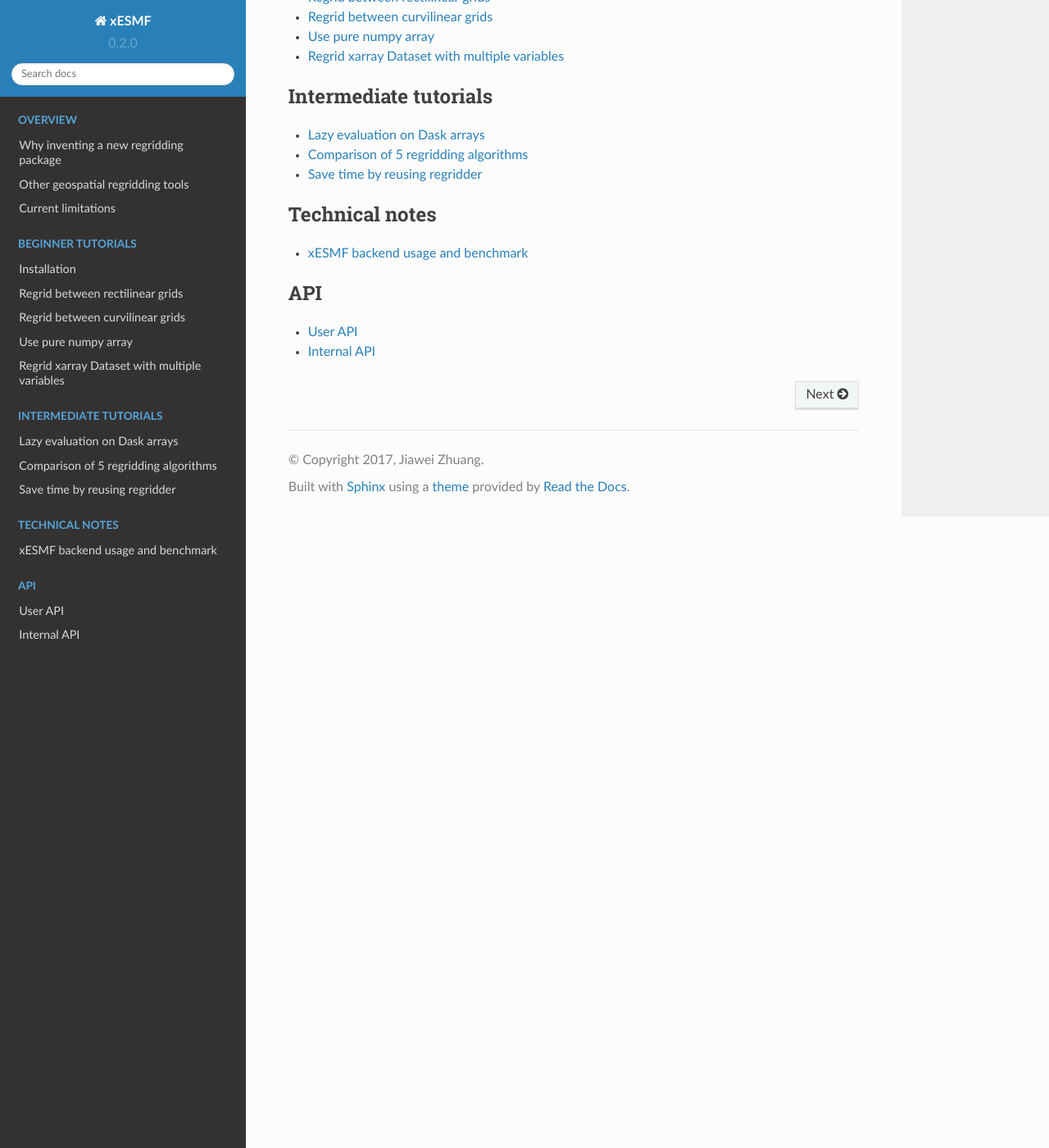
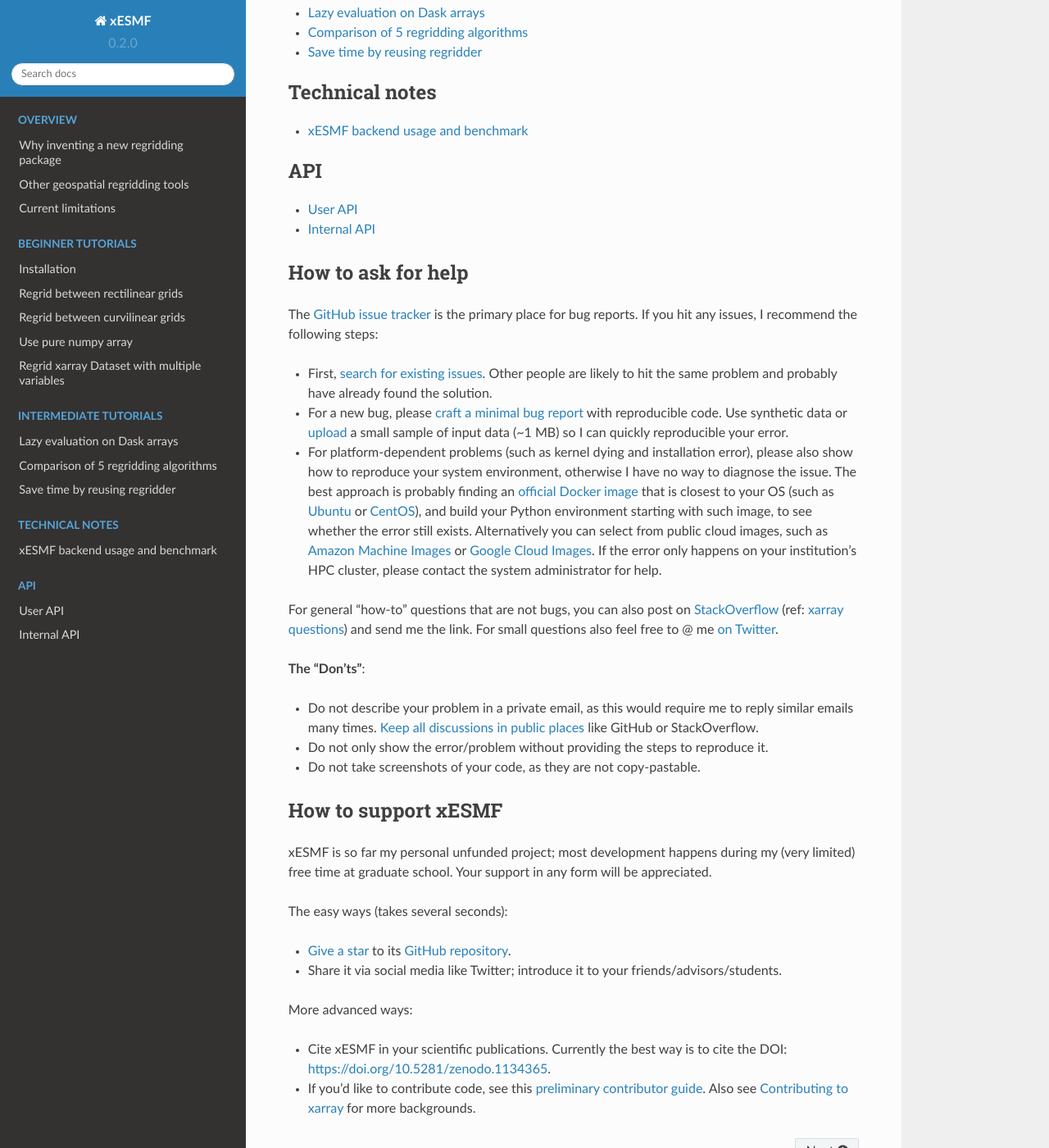
Before and after one commit to JiaweiZhuang/xESMF, a Sphinx documentation site: the page built from doc/index.rst, in a window 1280 px wide and 1400 px high, scrolled down 812 px. Shown: the whole window at 82% size. Built offline with Sphinx 7.4.7 and the Read the Docs theme 2.0.0, drawn with Linux system fonts in a browser that asks for light colours; some of the changed text lies outside the part shown.

Commit message:
guide on asking for help and providing support

```diff
--- a/doc/index.rst
+++ b/doc/index.rst
@@ -13,13 +13,12 @@ It is
 - **Fast**: It is faster than ESMPy's original Fortran regridding engine in serial case
   (surprise! here's :doc:`benchmark <./Backend>`), and also supports dask_ for `out-of-core, parallel computation <http://xarray.pydata.org/en/stable/dask.html>`_.
 
-.. note::
 
-    xESMF is at early stage of development and will keep improving in the future.
-    The major regridding API should be quite stable,
-    but minor ultilities could change in the next version.
-    If you find any bugs or would like to request any enhancements,
-    please `raise an issue on GitHub <https://github.com/JiaweiZhuang/xESMF/issues>`_.
+.. _ESMF: https://www.earthsystemcog.org/projects/esmf/
+.. _ESMPy: https://www.earthsystemcog.org/projects/esmpy/
+.. _xarray: http://xarray.pydata.org
+.. _dask: https://dask.org/
+
 
 Contents
 --------
@@ -63,7 +62,39 @@ Contents
    user_api
    internal_api
 
-.. _ESMF: https://www.earthsystemcog.org/projects/esmf/
-.. _ESMPy: https://www.earthsystemcog.org/projects/esmpy/
-.. _xarray: http://xarray.pydata.org
-.. _dask: https://dask.org/
+
+How to ask for help
+-------------------
+
+The `GitHub issue tracker <https://github.com/JiaweiZhuang/xESMF/issues>`_ is the primary place for bug reports. If you hit any issues, I recommend the following steps:
+
+- First, `search for existing issues <https://help.github.com/en/articles/searching-issues-and-pull-requests>`_. Other people are likely to hit the same problem and probably have already found the solution.
+
+- For a new bug, please `craft a minimal bug report <https://matthewrocklin.com/blog/work/2018/02/28/minimal-bug-reports>`_ with reproducible code. Use synthetic data or `upload <https://help.github.com/en/articles/file-attachments-on-issues-and-pull-requests>`_ a small sample of input data (~1 MB) so I can quickly reproducible your error.
+
+- For platform-dependent problems (such as kernel dying and installation error), please also show how to reproduce your system environment, otherwise I have no way to diagnose the issue. The best approach is probably finding an `official Docker image <https://docs.docker.com/docker-hub/official_images/>`_ that is closest to your OS (such as `Ubuntu <https://hub.docker.com/_/ubuntu/>`_ or `CentOS <https://hub.docker.com/_/centos/>`_), and build your Python environment starting with such image, to see whether the error still exists. Alternatively you can select from public cloud images, such as `Amazon Machine Images <https://docs.aws.amazon.com/AWSEC2/latest/UserGuide/AMIs.html>`_ or `Google Cloud Images <https://cloud.google.com/compute/docs/images>`_. If the error only happens on your institution's HPC cluster, please contact the system administrator for help.
+
+For general "how-to" questions that are not bugs, you can also post on `StackOverflow <https://stackoverflow.com/>`_ (ref: `xarray questions <https://stackoverflow.com/questions/tagged/python-xarray>`_) and send me the link. For small questions also feel free to @ me `on Twitter <https://twitter.com/Jiawei_Zhuang_>`_.
+
+
+**The "Don'ts"**:
+
+- Do not describe your problem in a private email, as this would require me to reply similar emails many times. `Keep all discussions in public places <https://matthewrocklin.com/blog/2019/02/28/slack-github>`_ like GitHub or StackOverflow.
+- Do not only show the error/problem without providing the steps to reproduce it.
+- Do not take screenshots of your code, as they are not copy-pastable.
+
+
+How to support xESMF
+--------------------
+
+xESMF is so far my personal unfunded project; most development happens during my (very limited) free time at graduate school. Your support in any form will be appreciated.
+
+The easy ways (takes several seconds):
+
+- `Give a star <https://help.github.com/en/articles/saving-repositories-with-stars>`_ to its `GitHub repository <https://github.com/JiaweiZhuang/xESMF>`_.
+- Share it via social media like Twitter; introduce it to your friends/advisors/students.
+
+More advanced ways:
+
+- Cite xESMF in your scientific publications. Currently the best way is to cite the DOI: https://doi.org/10.5281/zenodo.1134365.
+- If you'd like to contribute code, see this `preliminary contributor guide <https://github.com/JiaweiZhuang/xESMF/issues/28>`_. Also see `Contributing to xarray <http://xarray.pydata.org/en/stable/contributing.html>`_ for more backgrounds.
```
